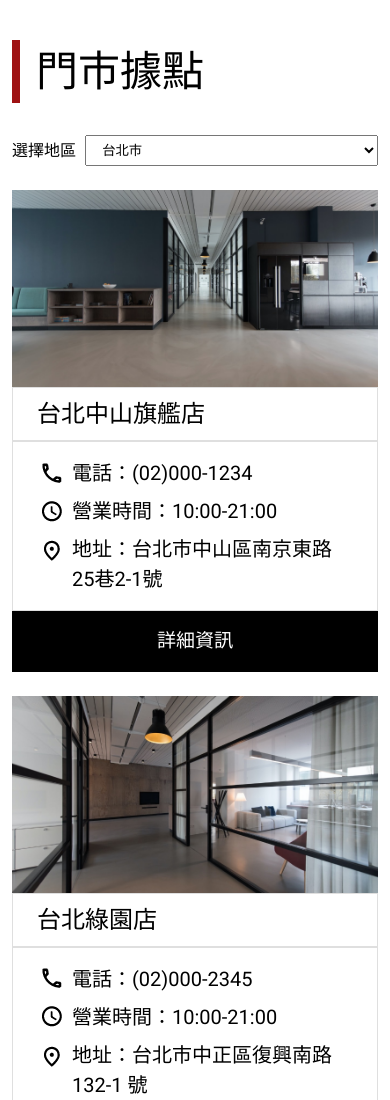
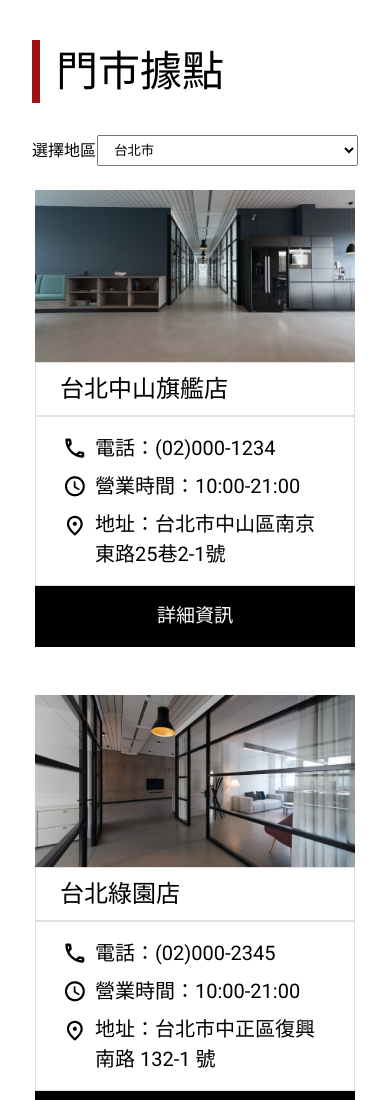
Before and after one commit to macy1215/glassesweek2, a website built with Vite: page pages/store.html in a window 390 px wide. Shown: the top 1100 px of the page. Built offline with nearby package versions, Linux system fonts and the light colour scheme.

Commit message:
store修改

```diff
--- a/assets/scss/pages/_store.scss
+++ b/assets/scss/pages/_store.scss
@@ -4,31 +4,59 @@
         border-left: 8px solid #9F1213;
         padding-left:16px;
     }
+    @include pad(){
+        padding-top: 80px;
+        padding-left:32px;
+        padding-right:32px;
+        .store_title{
+            border-left: 8px solid #9F1213;
+            padding-left:16px;
+        }
+    }
+    @include mobil(){
+        padding-top: 40px;
+    }
 }
 .area{
     align-items: center;
     margin-top: 32px;
+    @include pad(){
+            padding-left:32px;
+            padding-right:32px;
+    }
+    @include mobil(){
+        justify-content: space-between;
+        .fs-4{
+            font-size: 16px;
+        }
+        .drop_list{
+            width: 80%;
+            margin:0px;
+        }
+    }
 }
 .drop_list{
     padding:6px 12px;
     margin-left: 16px;
-    //border: 1px solid #CED4DA;
-    //opacity: 1;
-    //font-size: 18px;
-    //color:#495057;
     width:23%;
-    //height:auto;
 }
-
-
+.store_list{
+    @include pad(){
+        padding: 0px 35px;
+        .container{
+            padding: 0px;
+        }
+    }
+}
 .card_box_store{
     flex-wrap: wrap;
     padding-top: 40px;
-    gap:24px 24px;
     padding-bottom: 80px;
-
+    margin-right:-12px;
+    margin-left:-12px;
     .single{
-        max-width: 416px;
+        max-width: 33.33%;
+        padding: 0px 12px;
         a{
             display: block;
         }
@@ -79,38 +107,17 @@
         background-color: #9F1213;
         transition: 0.3s;
     }
-
-}
-
-@media(max-width:992px){
-    .store_box {
-        padding-top: 80px;
-    }
-    .card_box_store {
-        flex-wrap: wrap;
-        padding-top: 40px;
-        gap: 24px 24px;
+    @include pad(){
+        // padding: 40px 16px 0px 16px;
         padding-bottom: 80px;
+        margin-right:-12px;
+        margin-left:-12px;
         .single{
-            max-width: 336px;
+            max-width: 50%;
+            margin-bottom: 24px;
         }
     }
-}
-@media(max-width:767px){
-    .store_box {
-        padding-top: 40px;
-    }
-    .area{
-        justify-content: space-between;
-        .fs-4{
-            font-size: 16px;
-        }
-        .drop_list{
-            width: 80%;
-            margin:0px;
-        }
-    }
-    .card_box_store {
+    @include mobil(){
         flex-wrap: wrap;
         padding-top: 24px;
         gap: 24px 24px;
@@ -118,6 +125,12 @@
         .single{
             max-width: 100%;
         }
+    }
 
+}
+
+.card_box_store .single:last-child{
+    @include pad(){
+        margin-bottom: 0px;
     }
 }
--- a/pages/store.html
+++ b/pages/store.html
@@ -21,6 +21,7 @@
       </select>
     </div>
 
+    <section class="store_list">
       <div class="container">
         <ul class="card_box_store flex">
           <li class="single">
@@ -149,8 +150,8 @@
             </div>
           </li>
         </ul>
-
       </div>
+    </section>
 
 
 
```
Lines whose indentation alone changed are shown as unchanged.
